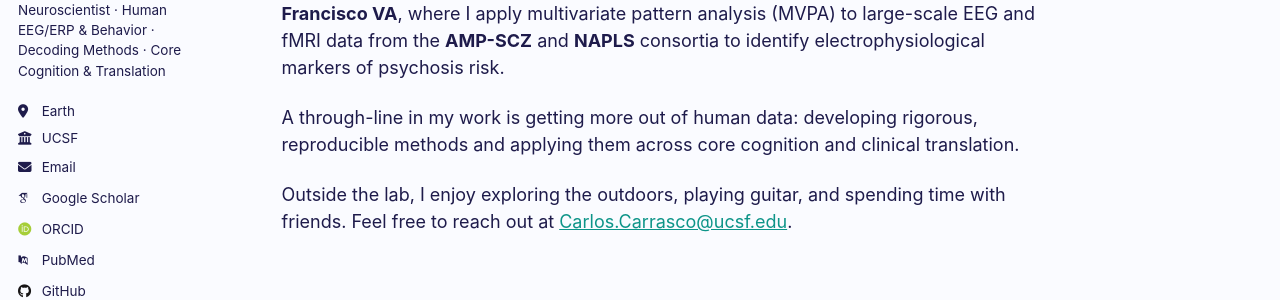
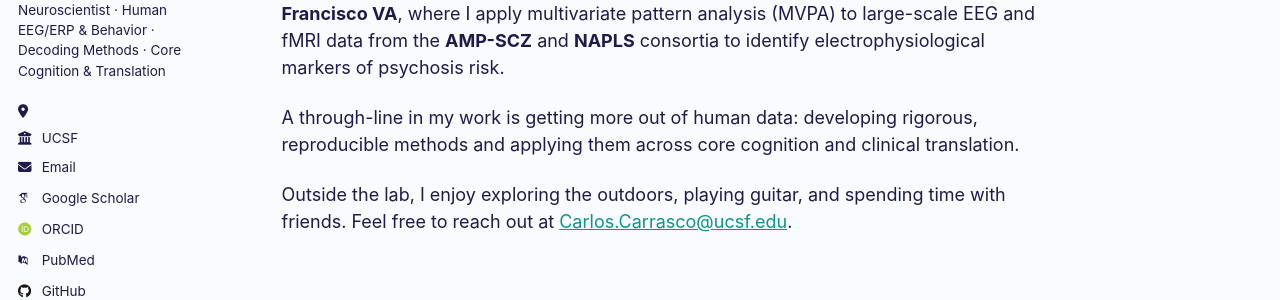
Before and after one commit to mojorisin24/mojorisin24.github.io, a Jekyll site: the page built from _pages/about.md, in a window 1280 px wide. Shown: the part 408-708 px from the top of the page. Built offline with Jekyll 4.4.1, drawn with Linux system fonts in a browser that asks for light colours; some web fonts are replaced.

Commit message:
location removal
removed it for professionalism

```diff
--- a/_config.yml
+++ b/_config.yml
@@ -26,7 +26,7 @@ author:
   name             : "Carlos Daniel Carrasco"
   pronouns         : "he/him"
   bio              : "Cognitive & Computational Neuroscientist · Human EEG/ERP & Behavior · Decoding Methods · Core Cognition & Translation"
-  location         : "Earth"
+  location         : ""
   employer         : "UCSF"
   uri              : # URL
   email            : "Carlos.Carrasco@ucsf.edu"
--- a/_data/cv.json
+++ b/_data/cv.json
@@ -8,7 +8,7 @@
     "location": {
       "address": "",
       "postalCode": "",
-      "city": "Earth",
+      "city": "",
       "countryCode": "US",
       "region": ""
     },
```
